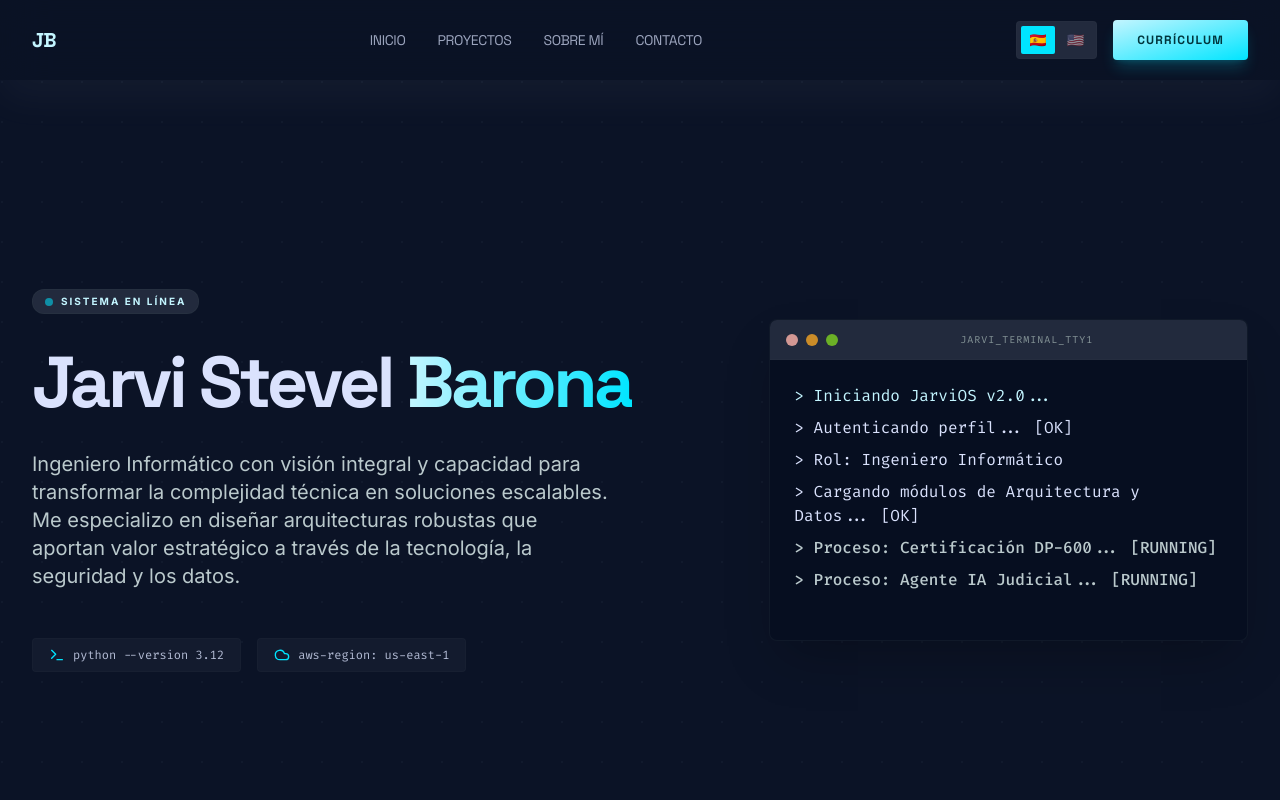
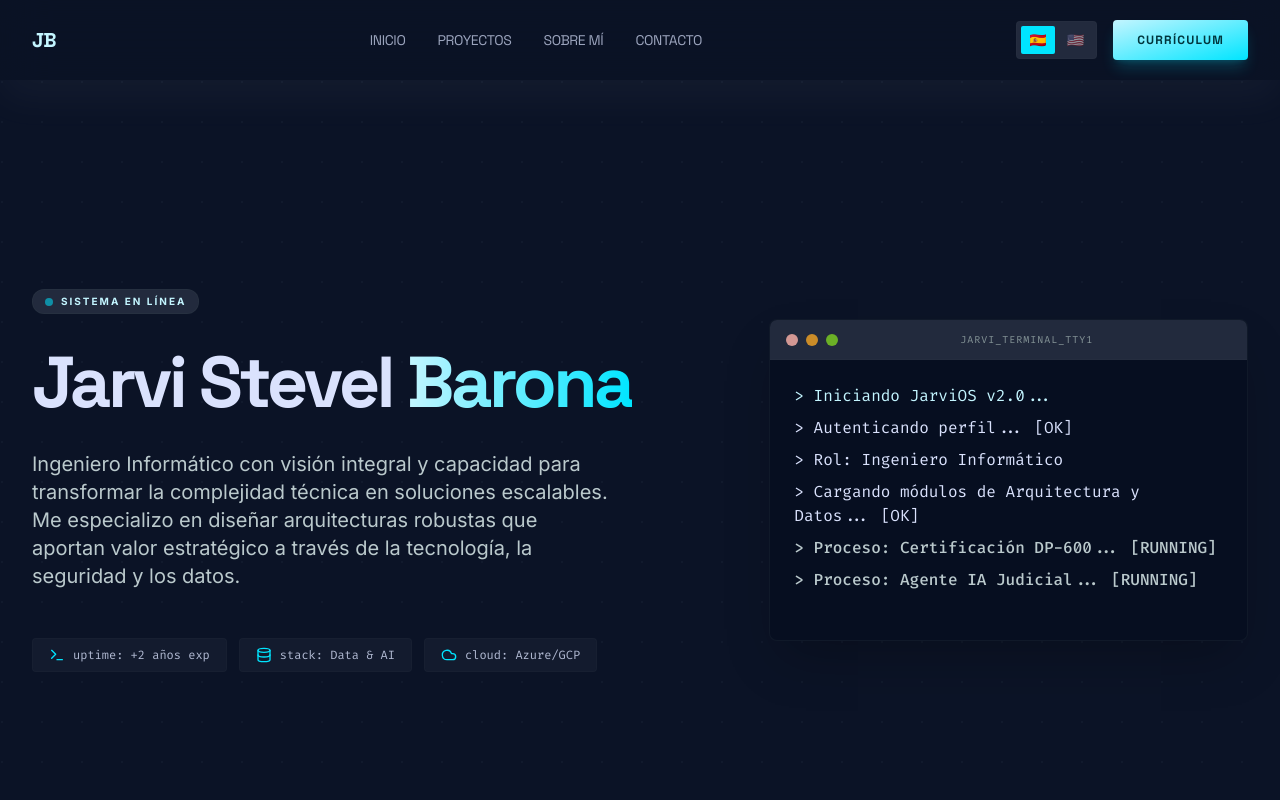
Before and after one commit to Jabarona/Portafolio_Profesional, a React (Vite) app: page / in a window 1280 px wide. Shown: the top 800 px of the page. Built offline with nearby package versions, Linux system fonts and the light colour scheme.

Commit message:
Actualizar Hero pills con experiencia, data science y multi-cloud

```diff
--- a/src/components/Hero.tsx
+++ b/src/components/Hero.tsx
@@ -1,6 +1,6 @@
 import { useState, useEffect } from 'react';
 import { motion } from 'framer-motion';
-import { Terminal, Cloud } from 'lucide-react';
+import { Terminal, Cloud, Database } from 'lucide-react';
 import { useLanguage } from '../context/LanguageContext';
 
 export const Hero = () => {
@@ -68,14 +68,18 @@ export const Hero = () => {
             {t('hero.subtitle')}
           </motion.p>
 
-          <motion.div variants={itemVariants} className="flex flex-wrap gap-4 pt-4">
-            <div className="flex items-center gap-2 px-4 py-2 bg-surface-container-low rounded-lg border border-outline-variant/10">
+          <motion.div variants={itemVariants} className="flex flex-wrap gap-3 pt-4">
+            <div className="flex items-center gap-2 px-4 py-2 bg-surface-container-low rounded-lg border border-outline-variant/10 hover:border-primary/20 transition-colors cursor-default">
               <Terminal className="w-4 h-4 text-primary-container" />
-              <span className="text-xs font-mono text-on-surface/80">python --version 3.12</span>
+              <span className="text-xs font-mono text-on-surface/80">uptime: +2 años exp</span>
             </div>
-            <div className="flex items-center gap-2 px-4 py-2 bg-surface-container-low rounded-lg border border-outline-variant/10">
+            <div className="flex items-center gap-2 px-4 py-2 bg-surface-container-low rounded-lg border border-outline-variant/10 hover:border-primary/20 transition-colors cursor-default">
+              <Database className="w-4 h-4 text-primary-container" />
+              <span className="text-xs font-mono text-on-surface/80">stack: Data & AI</span>
+            </div>
+            <div className="flex items-center gap-2 px-4 py-2 bg-surface-container-low rounded-lg border border-outline-variant/10 hover:border-primary/20 transition-colors cursor-default">
               <Cloud className="w-4 h-4 text-primary-container" />
-              <span className="text-xs font-mono text-on-surface/80">aws-region: us-east-1</span>
+              <span className="text-xs font-mono text-on-surface/80">cloud: Azure/GCP</span>
             </div>
           </motion.div>
         </motion.div>
```
